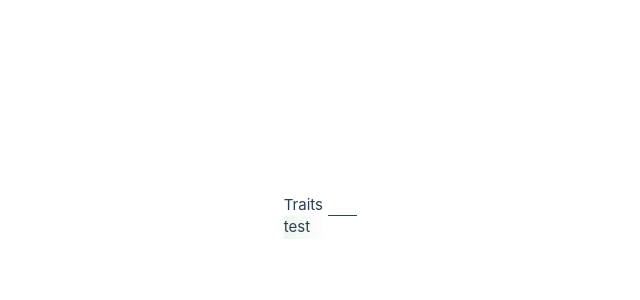
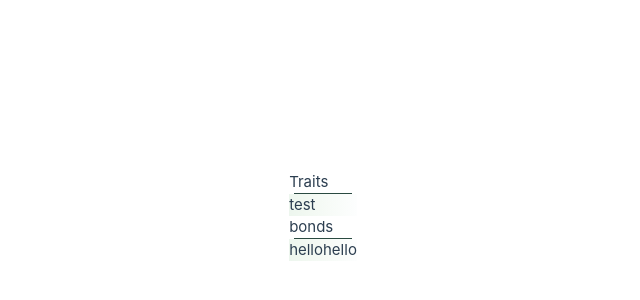
Before and after one commit to BanterTheGreat/fabula-ultima-builder, a Vue app: page / in a window 1280 px wide. Shown: the part 184-484 px from the top of the page, without its empty margins (317-957 px from the left). Built offline with nearby package versions, Linux system fonts and the light colour scheme.

Commit message:
p. sure these changes are in the previous commit but vscode says not

```diff
--- a/src/App.vue
+++ b/src/App.vue
@@ -5,14 +5,21 @@ import LogStateVue from './views/Log-State.vue';
 import TraitInfoVue from './views/traits/Trait-info.vue';
 import SegmentHeader from './components/Segment-header.vue';
 import SegmentBody from './components/Segment-body.vue';
-
 import Segment from './views/Segment.vue';
 
 </script>
 
 <template>
   <Segment title="Traits">
-    <SegmentBody>test</SegmentBody>
+    <SegmentBody>
+      test
+    </SegmentBody>
+  </Segment>
+
+  <Segment title="bonds">
+      <SegmentBody>
+        hellohello
+      </SegmentBody>
   </Segment>
 </template>
 
--- a/src/assets/main.css
+++ b/src/assets/main.css
@@ -31,9 +31,9 @@ a,
     place-items: center;
   }
 
-  #app {
+  /* #app {
     display: grid;
     grid-template-columns: 1fr 1fr;
     padding: 0 2rem;
-  }
+  } */
 }
--- a/src/components/Segment-header.vue
+++ b/src/components/Segment-header.vue
@@ -9,6 +9,7 @@ const props = defineProps({
               w-fit px-5 font-fabula-header">
     {{ segmentHeader }}
   </div>
+  <div class="divider"></div>
 </template>
 
 <style scoped>
--- a/src/views/Segment.vue
+++ b/src/views/Segment.vue
@@ -3,15 +3,12 @@ import SegmentHeader from '@/components/Segment-header.vue';
 import SegmentBody from '@/components/Segment-body.vue';
 
 const props = defineProps({
-  title: String
+    title: String
 })
 
 </script>
 
 <template>
     <SegmentHeader v-bind:segmentHeader="props.title" />
-    <div class="divider"></div>
-    <SegmentBody>
-        test
-    </SegmentBody>
+    <slot></slot>
 </template>
```
